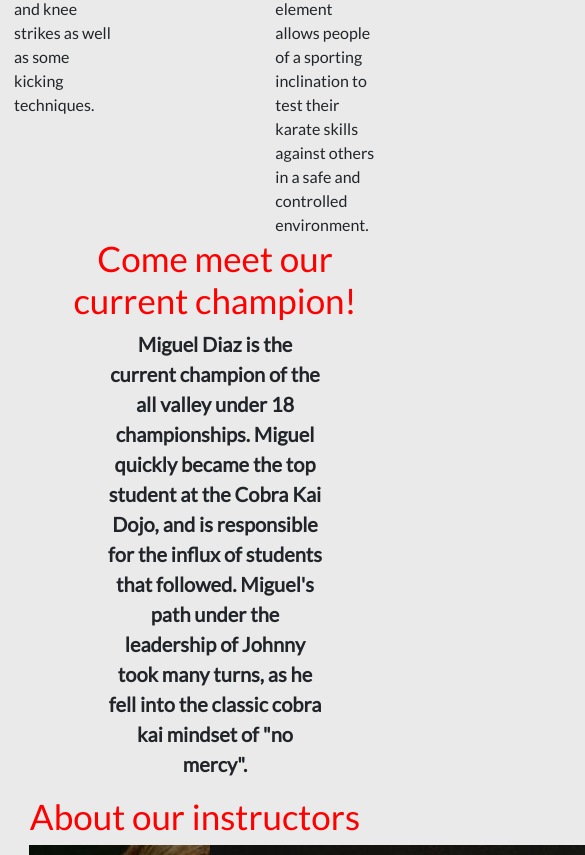
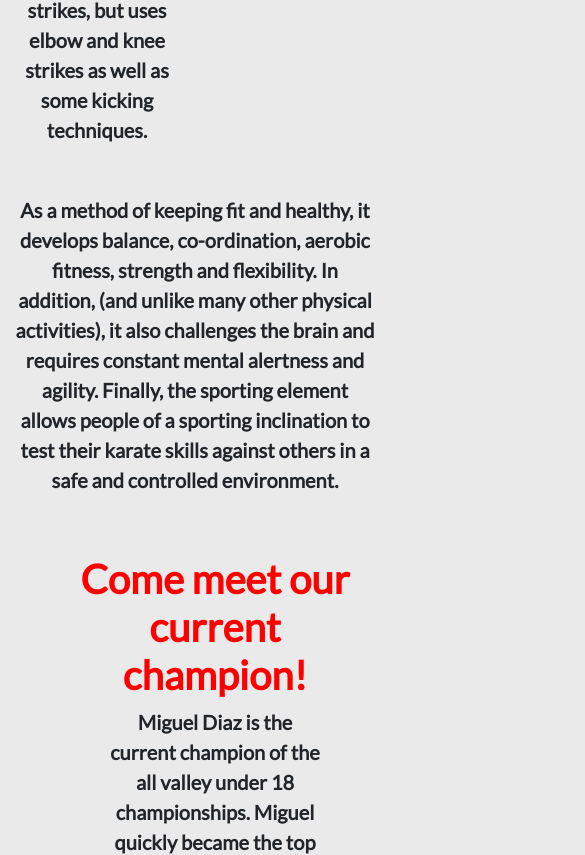
Before and after one commit to Code-Institute-Submissions/CobraKai, a plain HTML site: page index.html in a window 390 px wide. Shown: the part 1145-2000 px from the top of the page, 585 px wide, since content can reach past the window. Drawn offline with nearby package versions, Linux system fonts and the light colour scheme.

Commit message:
CSS altered as bootstrap added in to improve responsive design

```diff
--- a/assets/css/style.css
+++ b/assets/css/style.css
@@ -36,6 +36,7 @@ body {
     letter-spacing: 3px;
     list-style-type: none;
     display:inline-block;
+    margin-top: 50px;
 
 }
 
@@ -89,8 +90,8 @@ nav {
     margin-bottom:-54px;
 }
 
-.instructor img {
-    margin-left: 344px;
+.instructor-img {
+    margin: auto;
     height:250px;
     width:250px;
     margin-bottom:15px;
@@ -117,6 +118,10 @@ nav {
     list-style-type: none;
 }
 
+.champions {
+    padding-top:50px;
+}
+
 p {
    font-size:26px;
    text-align:center;
@@ -127,7 +132,17 @@ p {
 h2 {
     text-align:center;
     color:red;
-    font-size:35px;
+    font-size:40px;
+    font-weight:700;
+    padding-top:10px;
+}
+
+.col {
+    font-size: 20px;
+    font-weight: 600;
+    padding-top:50px;
+    font-family:lato;
+    text-align:center;
 }
 
 
@@ -183,7 +198,7 @@ text-align:center;
 
 
                                                 /*media queries TABLET*/
-@media screen and (max-width: 999px) {
+@media screen and (max-width: 1024px) {
 
     #menu li {
         display:inline-block;
```
